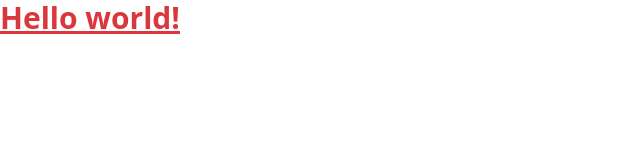
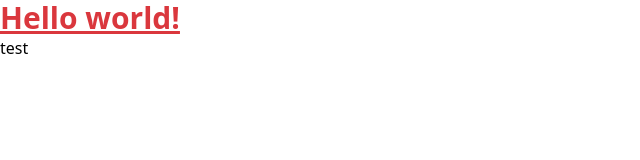
Before and after one commit to raulgonzalez77/little-free-library, a plain HTML site: page tailwindcss.html in a window 1280 px wide. Shown: the full height of the page, 0-640 px from the left. Drawn offline with nearby package versions, Linux system fonts and the light colour scheme.

Commit message:
more updates

```diff
--- a/tailwindcss.html
+++ b/tailwindcss.html
@@ -12,5 +12,7 @@
   </head>
   <body>
     <h1 class="text-3xl font-bold underline text-clifford">Hello world!</h1>
+
+    <p className="text-center" class="text-green">test</p>
   </body>
 </html>
```
